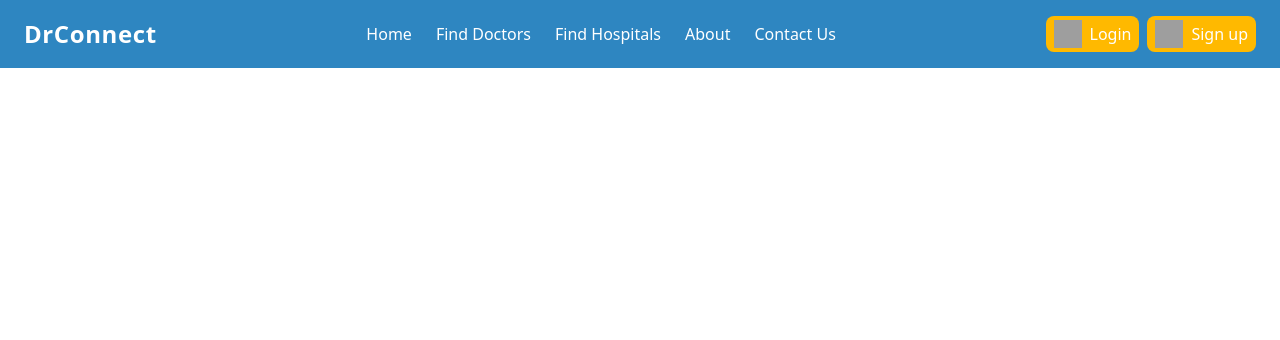
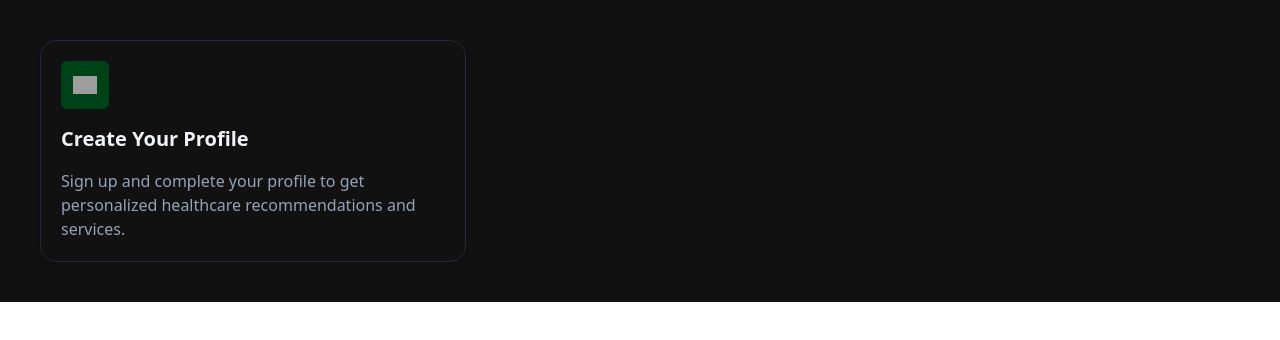
Before and after one commit to Vee-shal/DrConnect-client, a Next.js app: page / in a window 1280 px wide. Shown: the top 340 px of the page. Built offline with nearby package versions, Linux system fonts and the light colour scheme; grey boxes are pictures that could not be loaded.

Commit message:
how it works card

```diff
--- a/src/app/components/Header/Header.tsx
+++ b/src/app/components/Header/Header.tsx
@@ -2,21 +2,24 @@
 
 import { navLinks } from '@/app/utils/data';
 import { useRouter } from 'next/navigation';
-import React from 'react';
+import React, { useState } from 'react';
+import { Menu, X } from 'lucide-react';
 import CustomButton from '../Custom_UI/CustomButton';
 
 const Header = () => {
   const router = useRouter();
+  const [isMobileMenuOpen, setIsMobileMenuOpen] = useState(false);
 
   return (
-    <header className="container bg-[var(--primary)] flex items-center justify-between py-4 px-6 bg-primary text-white border-b border-accent">
+    <header className="w-full bg-[var(--primary)] text-white border-b border-accent ">
+      <div className="container mx-auto flex items-center justify-between px-4 py-4">
         {/* Logo */}
         <div className="text-2xl font-bold tracking-wide text-light">
           DrConnect
         </div>
 
-      {/* Navigation Links */}
-      <nav className="space-x-6">
+        {/* Desktop Navigation */}
+        <nav className="hidden md:flex space-x-6 md:items-center">
           {navLinks.map((item, index) => (
             <span
               key={index}
@@ -28,11 +31,42 @@ const Header = () => {
           ))}
         </nav>
 
-      {/* Right-side Button */}
-      <div className="flex gap-2">
+        {/* Desktop Buttons */}
+        <div className="hidden md:flex gap-2">
           <CustomButton text="Login" onClick={() => {}} />
           <CustomButton text="Sign up" onClick={() => {}} />
         </div>
+
+        {/* Mobile Menu Toggle */}
+        <button
+          className="md:hidden"
+          onClick={() => setIsMobileMenuOpen((prev) => !prev)}
+        >
+          {isMobileMenuOpen ? <X size={24} /> : <Menu size={24} />}
+        </button>
+      </div>
+
+      {/* Mobile Menu */}
+      {isMobileMenuOpen && (
+        <div className="md:hidden bg-[var(--primary)] px-4 pb-4 space-y-4">
+          {navLinks.map((item, index) => (
+            <div
+              key={index}
+              className="cursor-pointer hover:text-accent transition-colors"
+              onClick={() => {
+                router.push(item.href);
+                setIsMobileMenuOpen(false);
+              }}
+            >
+              {item.name}
+            </div>
+          ))}
+          <div className="flex flex-col gap-2 pt-2">
+            <CustomButton text="Login" onClick={() => {}} />
+            <CustomButton text="Sign up" onClick={() => {}} />
+          </div>
+        </div>
+      )}
     </header>
   );
 };
--- /dev/null
+++ b/src/app/components/Home/HowItWorksCard.tsx
@@ -0,0 +1,24 @@
+import Image from 'next/image';
+import React from 'react';
+
+const HowItWorksCard = ({ icon, heading, description }: HowItWorksCardProp) => {
+    return (
+        <div className="w-max bg-[var(--color-bg-alt)] border border-[var(--color-border)] text-[var(--color-text)] p-5 space-y-4 rounded-2xl shadow-md transition-all hover:border-[var(--color-button-hover)] hover:shadow-xl">
+            <Image
+                src={icon || "https://img.icons8.com/?size=100&id=Pn6usOP1InB5&format=png&color=000000"}
+                alt=""
+                height={1000}
+                width={1000}
+                className="h-12 w-12 object-contain bg-[var(--color-accent)] p-3 rounded-md"
+            />
+            <div className="text-xl font-semibold text-[var(--color-text)]">
+                {heading}
+            </div>
+            <div className="text-md text-[var(--color-text-light)] max-w-sm">
+                {description}
+            </div>
+        </div>
+    );
+};
+
+export default HowItWorksCard;
--- /dev/null
+++ b/src/app/components/Home/HowItWorksSection.tsx
@@ -0,0 +1,15 @@
+import { Section } from 'lucide-react'
+import React from 'react'
+
+const HowItWorksSection = () => {
+  return (
+    <Section>
+        <div>How it works</div>
+        <div>
+            Our platform makes healthcare accessible with just a few clicks
+        </div>
+    </Section>
+  )
+}
+
+export default HowItWorksSection
--- a/src/app/page.tsx
+++ b/src/app/page.tsx
@@ -1,9 +1,10 @@
 import React from 'react'
 import Header from './components/Header/Header'
+import HowItWorksCard from './components/Home/HowItWorksCard'
 
 const page = () => {
   return (
-    <div><Header/></div>
+    <div className='p-10 bg-[var(--color-bg-alt)]   '><HowItWorksCard icon='' heading='Create Your Profile' description='Sign up and complete your profile to get personalized healthcare recommendations and services.'/></div>
   )
 }
 
--- a/src/app/styles/globals.css
+++ b/src/app/styles/globals.css
@@ -2,30 +2,31 @@
 
 :root {
   /* Primary Colors */
-  --primary: #2E86C1;     /* Calm Medical Blue */
-  --secondary: #117864;   /* Trustworthy Teal */
+  --primary: #0f172a;          /* Dark slate for headers/navs (matches hero bg) */
+  --secondary: #14b8a6;        /* Teal accent (for icons, headings) */
 
   /* Accent Colors */
-  --color-accent: #28B463;      /* Soothing Green */
-  --color-warning: #F39C12;     /* Warm Caution Orange */
-  --color-error: #E74C3C;       /* Alert Red */
-  --color-success: #2ECC71;     /* Success Green */
+  --color-accent: #004218;     /* Bright green accent (buttons, links) */
+  --color-warning: #facc15;    /* Yellow warning */
+  --color-error: #ef4444;      /* Red error */
+  --color-success: #10b981;    /* Emerald success */
 
   /* Backgrounds */
-  --color-bg: #F8F9F9;          /* Light Gray Background */
-  --color-bg-alt: #EAEDED;      /* Slightly Darker Background */
+  --color-bg: #0d0d0d;         /* Full-page dark background */
+  --color-bg-alt: #111111;     /* Slight contrast for cards/sections */
 
   /* Text */
-  --color-text: #1C2833;        /* Deep Charcoal Text */
-  --color-text-light: #566573;  /* Soft Gray Text */
+  --color-text: #f1f5f9;       /* Main white-ish text */
+  --color-text-light: #94a3b8; /* Secondary light gray text */
 
   /* Borders & Lines */
-  --color-border: #D5DBDB;      /* Subtle Gray Border */
+  --color-border: #1f2937;     /* Subtle border for dark cards */
 
   /* Buttons */
-  --color-button-primary: #3498DB;
-  --color-button-hover: #2E86C1;
+  --color-button-primary: #22c55e;   /* Green CTA */
+  --color-button-hover: #053f1c;     /* Slightly darker on hover */
 }
+
 .container {
-  @apply max-w-[1520px] mx-auto
+  @apply max-w-[1520px] mx-auto;
 }
--- a/src/app/utils/data.ts
+++ b/src/app/utils/data.ts
@@ -1,7 +1,40 @@
-export const navLinks: NavLink[] = [
+export const navLinks = [
   { name: "Home", href: "/" },
   { name: "Find Doctors", href: "/doctors" },
   { name: "Find Hospitals", href: "/hospitals" },
   { name: "About", href: "/about" },
   { name: "Contact Us", href: "/contact" },
 ];
+
+export const HowItWorksSectionData = [
+  {
+    heading: "Create Your Profile",
+    icon: "/icons/profile.png",
+    description: "Sign up and complete your profile to get personalized healthcare recommendations and services.",
+  },
+  {
+    heading: "Book Appointments",
+    icon: "/icons/calendar.png",
+    description: "Browse doctor profiles, check availability, and book appointments that fit your schedule.",
+  },
+  {
+    heading: "Video Consultation",
+    icon: "/icons/video.png",
+    description: "Consult doctors through secure, high-quality video from the comfort of your home.",
+  },
+  {
+    heading: "Consultation Credits",
+    icon: "/icons/credits.png",
+    description: "Purchase credit packages that fit your needs and use them across various services.",
+  },
+  {
+    heading: "Verified Doctors",
+    icon: "/icons/verified.png",
+    description: "All doctors are carefully vetted to ensure quality care and trustworthiness.",
+  },
+  {
+    heading: "Medical Documentation",
+    icon: "/icons/docs.png",
+    description: "Access prescriptions, appointment history, and important documents all in one place.",
+  },
+];
```
Also changed, not shown: src/app/types/types.d.ts (+5 -6 lines). Lines whose indentation alone changed are shown as unchanged.
